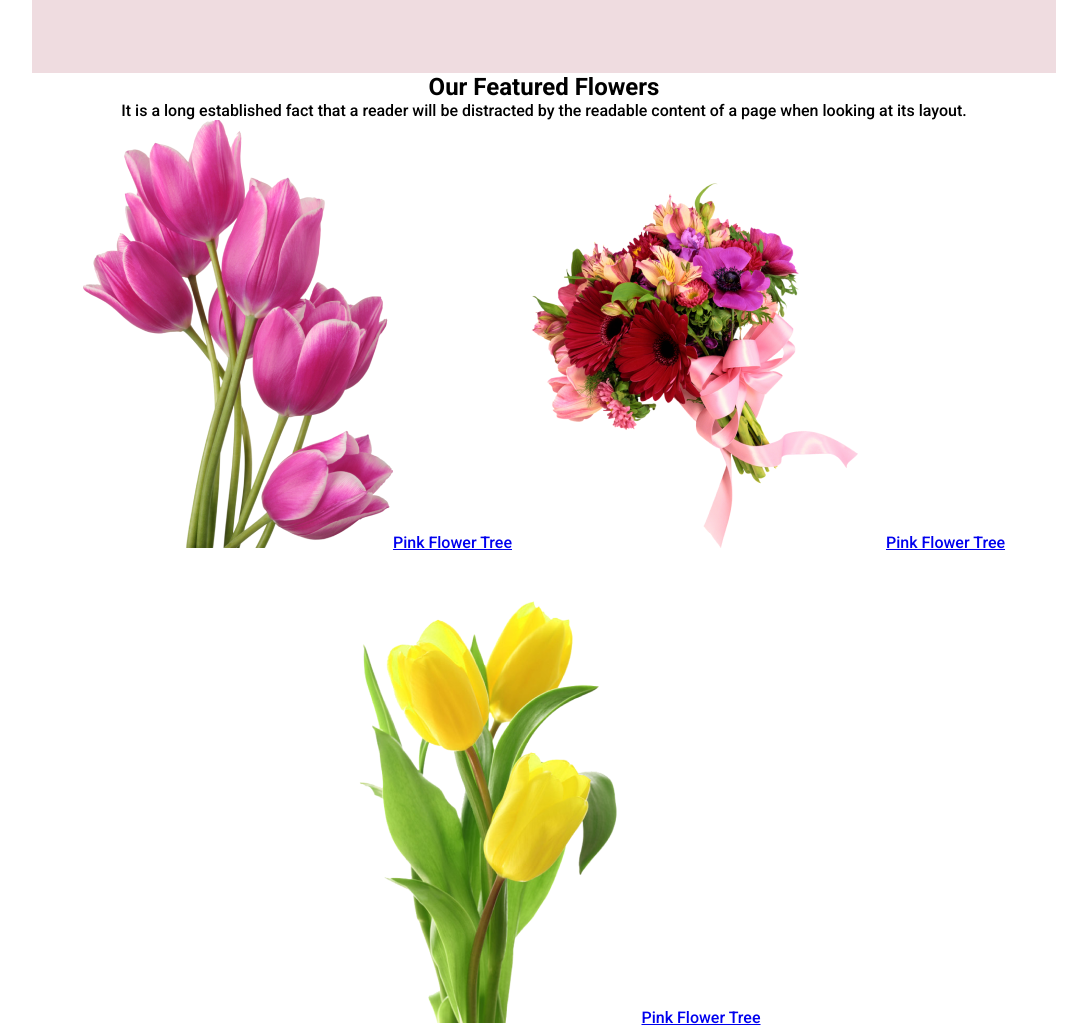
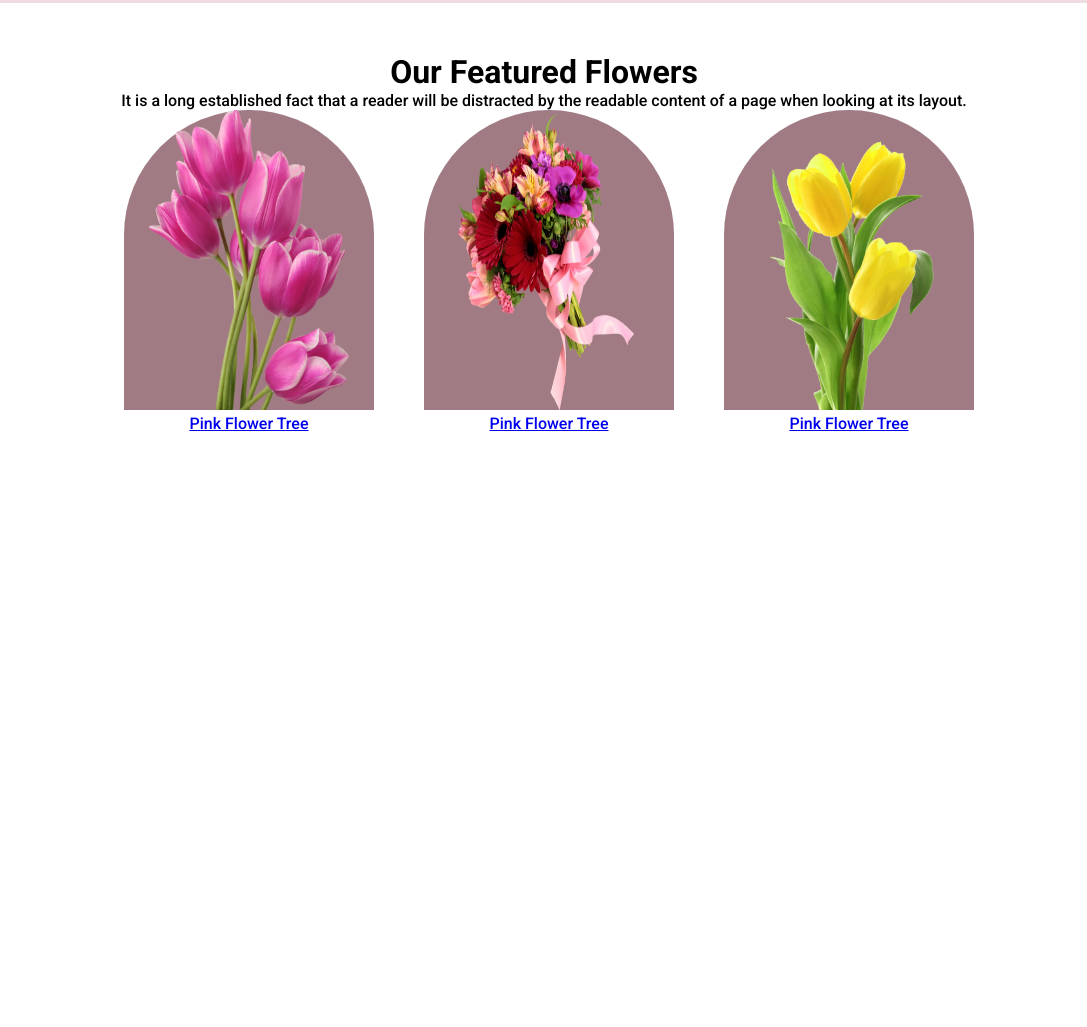
Before and after one commit to AzharUddin1996/flower-shop-assignment1, a plain HTML site: page index.html in a window 1280 px wide. Shown: the part 761-1788 px from the top of the page, without its empty margins (96-1183 px from the left). After the commit the page ends 1221 px from the top, so only its background shows below. Drawn offline with Linux system fonts and the light colour scheme.

Commit message:
main added

```diff
--- a/index.html
+++ b/index.html
@@ -29,22 +29,25 @@
       </div>
     </header>
     <main>
+      <h1>Our Featured Flowers</h1>
       <section class="our-featured-flowers">
-        <h1>Our Featured Flowers</h1>
         <p>
           It is a long established fact that a reader will be distracted by the
           readable content of a page when looking at its layout.
         </p>
         <div class="flower-tree">
-          <a href="#"
-            ><img src="/Flower Asset/pngwing 6.png" alt="" />Pink Flower Tree</a
-          >
-          <a href="#"
-            ><img src="/Flower Asset/pngwing 5.png" alt="" />Pink Flower Tree</a
-          >
-          <a href="#"
-            ><img src="/Flower Asset/pngwing 7.png" alt="" />Pink Flower Tree</a
-          >
+          <div>
+            <img src="/Flower Asset/pngwing 6.png" alt="" />
+            <a href="#">Pink Flower Tree</a>
+          </div>
+          <div>
+            <img src="/Flower Asset/pngwing 5.png" alt="" />
+            <a href="#">Pink Flower Tree</a>
+          </div>
+          <div>
+            <img src="/Flower Asset/pngwing 7.png" alt="" />
+            <a href="#">Pink Flower Tree</a>
+          </div>
         </div>
       </section>
     </main>
--- a/style/style.css
+++ b/style/style.css
@@ -7,9 +7,10 @@ font-family: 'Roboto', sans-serif;
 }
 header{
     background-color: #efdce0;
-    width: 80%;
-    margin: 0 auto;
+    padding: 10px 100px;
     display: flex;
+    justify-content: space-around;
+    align-items: center;
 }
 .flower-info{
     width: 50%;
@@ -40,5 +41,24 @@ header{
 main{
     width: 1000px;
     margin: 0 auto;
+    padding: 50px;
     text-align: center;
 }
+.flower-tree{
+    display: flex;
+    justify-content: space-around;
+    height: 300px;
+}
+.flower-tree div{
+    width: 250px;
+    margin-left:10px;
+    background-color: #a07b83;
+    border-radius: 200px 200px 0px 0px;
+}
+.flower-tree img{
+    width: 200px;
+    height: 100%;
+}
+.flower-tree a{
+    display: block;
+}
```
